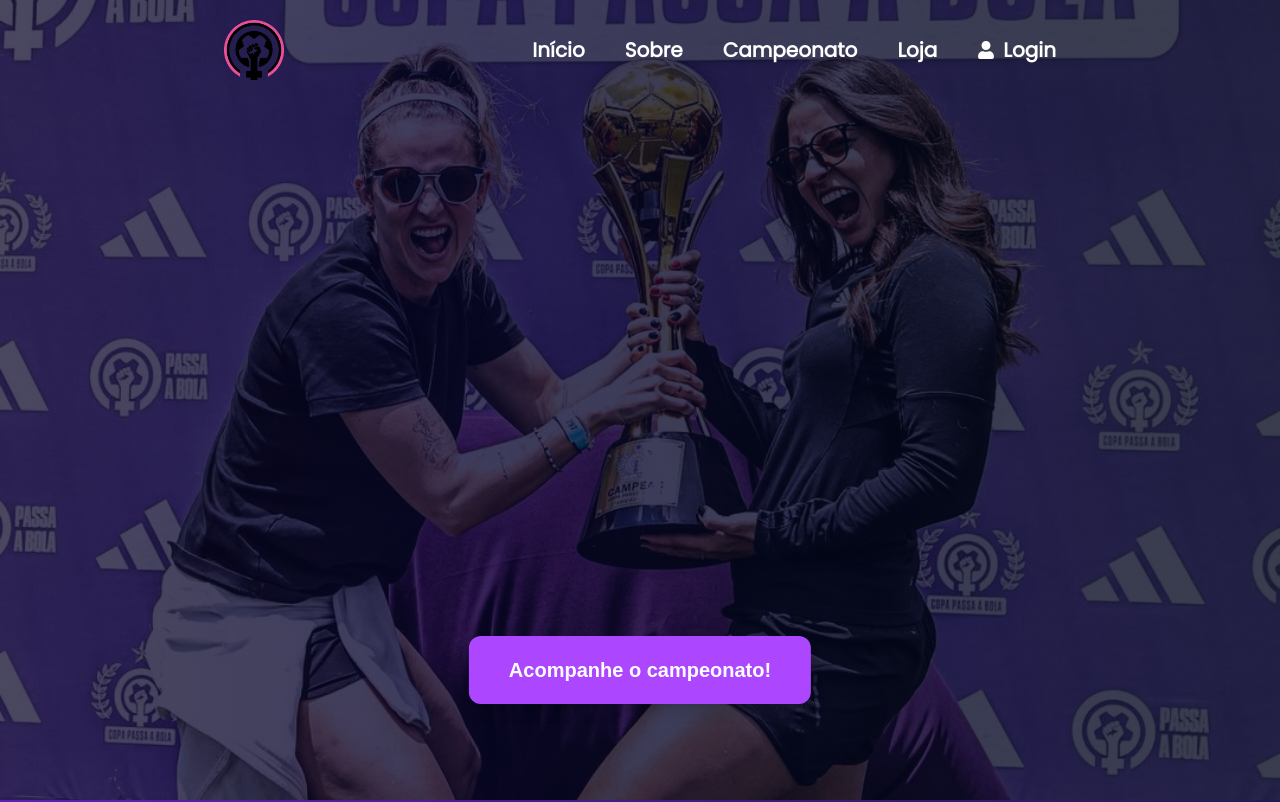
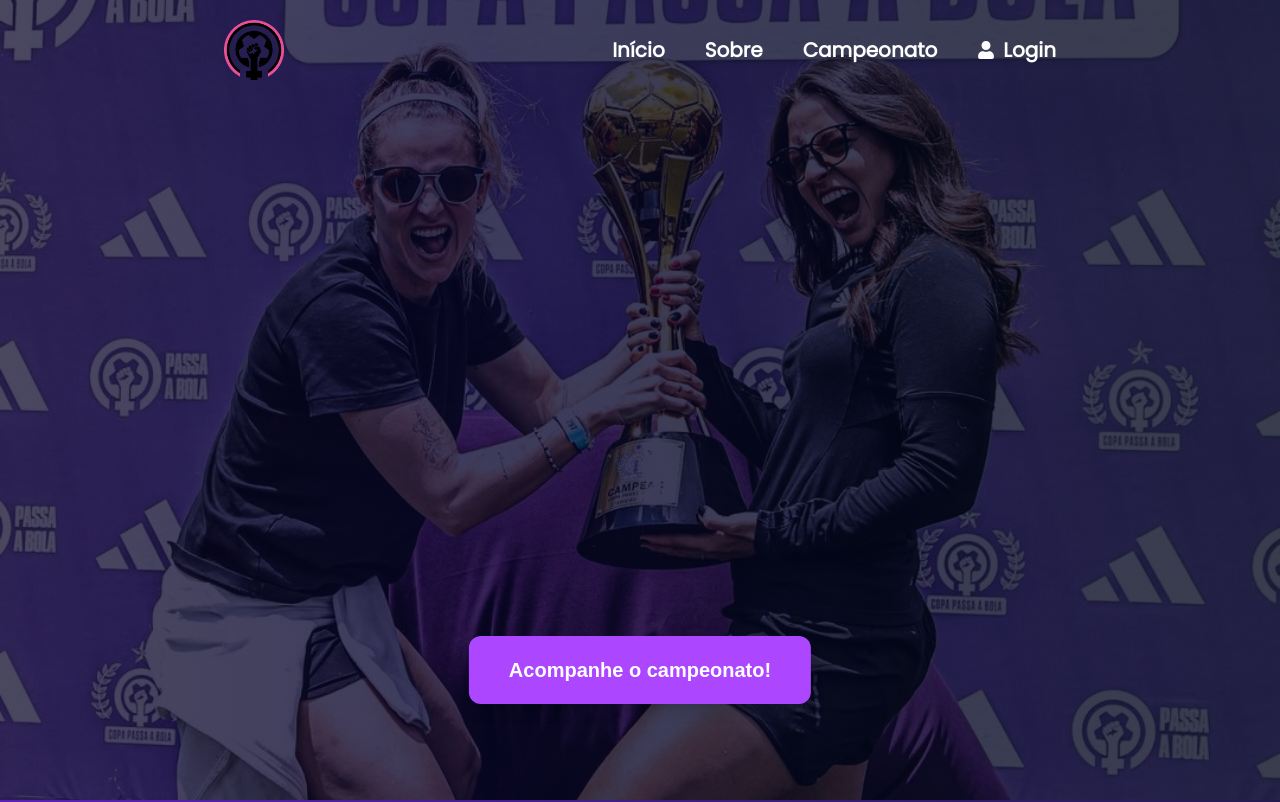
Before and after one commit to vguima404/Projeto-Passa-a-Bola, a Next.js app: page / in a window 1280 px wide. Shown: the top 802 px of the page. Built offline with nearby package versions, Linux system fonts and the light colour scheme; a web font is replaced by a local one.

Commit message:
chore: removendo a opção de entrar na loja sem estar logado

```diff
--- a/app/components/Header.jsx
+++ b/app/components/Header.jsx
@@ -38,11 +38,6 @@
         >
           Campeonato
         </a>
-      </li>
-      <li>
-        <Link className="text-white font-poppins text-xl font-semibold hover:underline" href="/Loja/1" onClick={()=>setMenuOpen(false)}>
-          Loja
-        </Link>
       </li>
       <li>
         <Link className="text-white font-poppins text-xl font-semibold hover:underline flex items-center gap-2 justify-center" href="/Login/1" onClick={()=>setMenuOpen(false)}>
```
